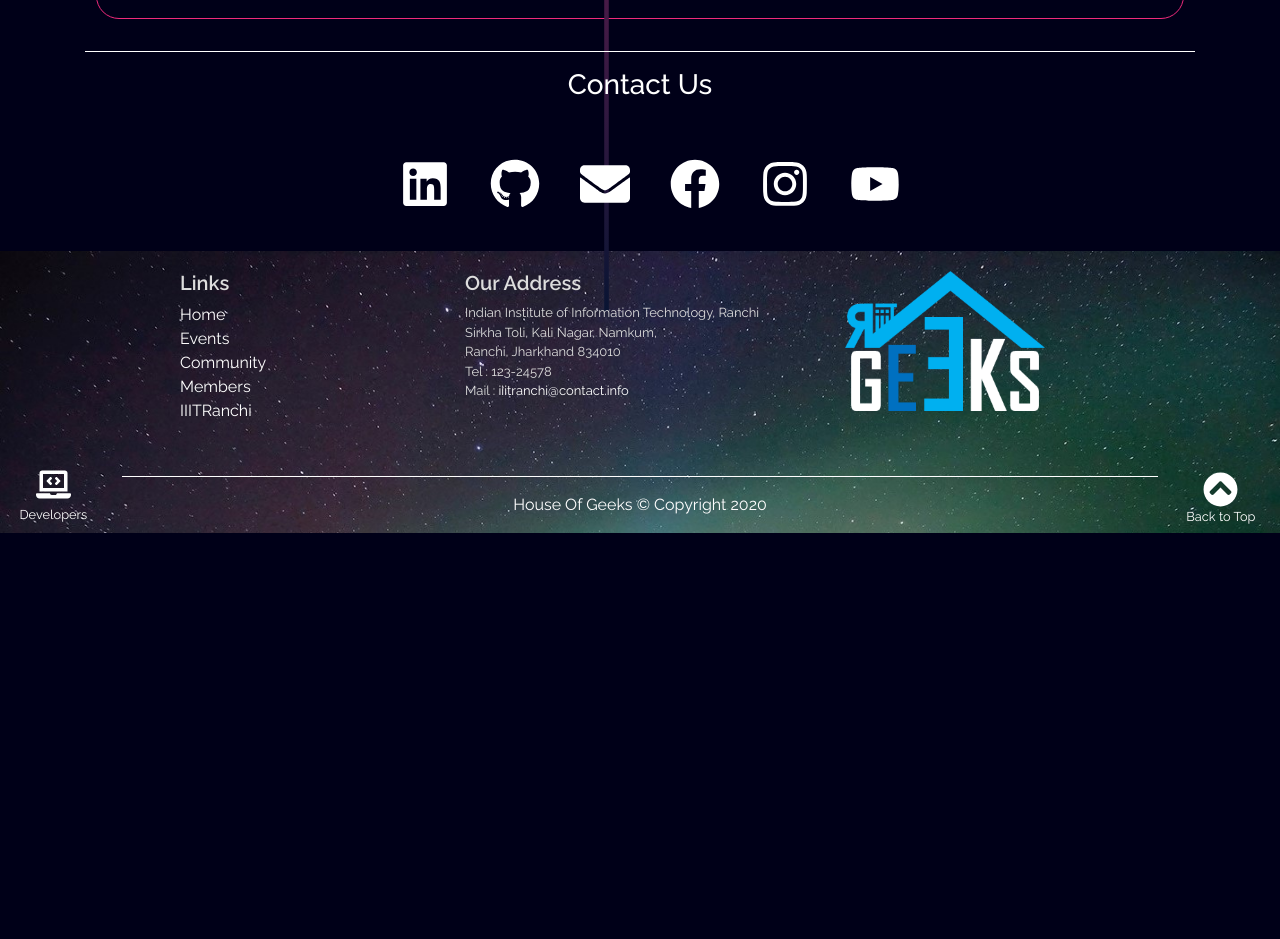
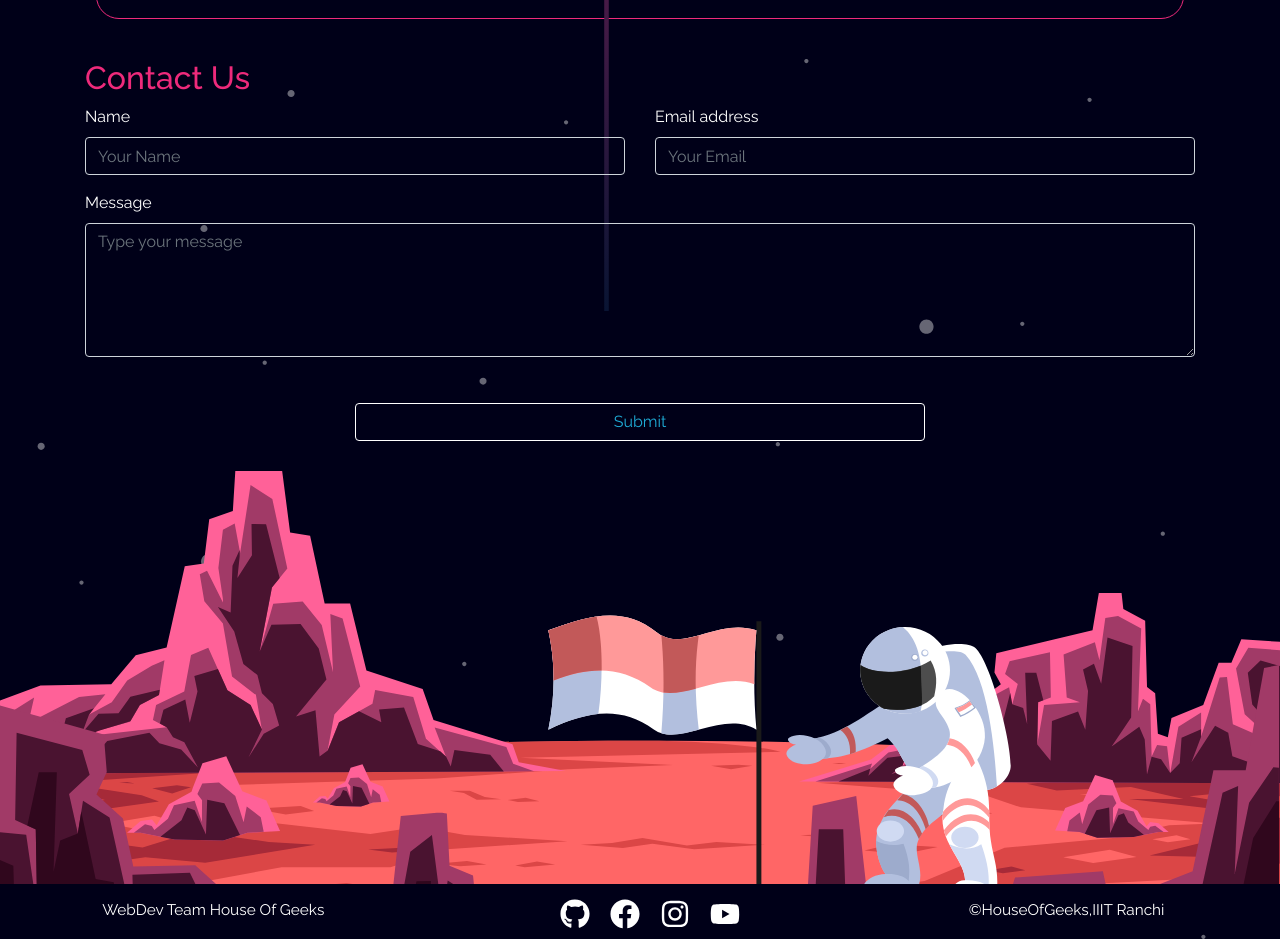
Before and after one commit to houseofgeeks/hg, a React (Create React App) app in the folder client/: page / in a window 1280 px wide. Shown: the part 2660-3599 px from the top of the page. Before the commit the page ends 3411 px from the top, so only its background shows below. Built offline with nearby package versions, Linux system fonts and the light colour scheme.

Commit message:
footer recreation (#79)
* footer recreation

* minor updates

```diff
--- a/client/src/components/Footer/Footer.css
+++ b/client/src/components/Footer/Footer.css
@@ -1,67 +1,53 @@
-address{
-    font-size:small;
-     margin:0px;
-     color: #ddd;
+.footer-component {
+  position: relative;
+  margin-top: 40px;
 }
 
-#dev,#up {
-    position: absolute;bottom: 0px; left: 0px;
+.footer-component .footer-surface-img {
+  width: 100%;
+}
+.icons {
+  height: 30px;
+  width: 30px;
+  margin-left: 20px;
+  margin-bottom: 10px;
+  transition: ease 0.5s;
 }
 
-.footer{
-    background: url("./img/footer-back.jpg");
-    background-size: cover;
-    background-repeat: no-repeat;
-    margin:0px auto;
-    padding: 20px 0px 20px 0px;
-    color:#ddd;
+.icons:hover {
+  color: #1eabd6;
+  transform: translate(0, -1px);
 }
-#footer-hr {
-    display: block;
-    width:100%;
-    overflow: hidden;
-    border-width: 1px;
+.last {
+  padding-top: 15px;
 }
-
-.footer-a{
-color:#fff;
+.last p {
+  font-size: 1.2vw;
 }
-
-/* SVG icons styling */
-.icons{
-    height:70px;
-    width: 70px;
-    padding:10px;
-    margin-left:20px;
-    transition: ease 0.5s;
+.star-background {
+  background-image: url("./img/star.svg");
+  background-attachment: fixed;
+  background-size: cover;
+  background-position: center;
+  background-repeat: no-repeat;
+  height: auto;
 }
-
-.icon-small {
-    height:35px;
-    width: 35px;
-    transition: ease 0.5s;
+@media (max-width: 767px) {
+  .footer-surface-img {
+    margin-top: 50px;
+  }
+  .last {
+    position: absolute;
+    background-color: rgba(0, 0, 0, 0.5);
+    bottom: 0px;
+    width: 100%;
+  }
+  .last p {
+    font-size: 2vw;
+  }
 }
-
-.icons:hover,.icon-small:hover {
-    color: #1eabd6;
-    transform: translate(0, -1px);
+@media (max-width: 576px) {
+  .last p {
+    font-size: 4vw;
+  }
 }
-
-/* House of Geeks logo */
-.logo {
-    height:140px;
-    width:200px;
-}
-
-.links hr {
-    width:60%;
-}
-
-
-@media (max-width:767px){
-    .links{
-        padding-left:30px;
-        padding-right: 30px;
-        text-align: center;
-    }
-}
--- a/client/src/components/Footer/Footer.js
+++ b/client/src/components/Footer/Footer.js
@@ -1,84 +1,71 @@
-import React from 'react';
-import 'bootstrap/dist/css/bootstrap.min.css';
-import './Footer.css';
-import Hog from './img/hog.png';
-import { Link } from 'react-router-dom';
-import { ReactComponent as Linkedin } from './img/linkedin-brands.svg';
-import { ReactComponent as Github } from './img/github-brands.svg';
-import { ReactComponent as Mail } from './img/envelope-solid.svg';
-import { ReactComponent as Insta } from './img/instagram-brands.svg';
-import { ReactComponent as Facebook } from './img/facebook-brands.svg';
-import { ReactComponent as Youtube } from './img/youtube-brands.svg';
-import { ReactComponent as Developer } from './img/dev.svg';
-import { ReactComponent as Up } from './img/up.svg';
-
+import React from "react";
+import "bootstrap/dist/css/bootstrap.min.css";
+import "./Footer.css";
+import { ReactComponent as Github } from "./img/github-brands.svg";
+import { ReactComponent as Insta } from "./img/instagram-brands.svg";
+import { ReactComponent as Facebook } from "./img/facebook-brands.svg";
+import { ReactComponent as Youtube } from "./img/youtube-brands.svg";
+import footerSurface from "./img/footer-surface.svg";
+import Contact from "./contactUs";
 
 function Footer() {
   return (
-    <div className="footer-component">
-      {/* Contact Us Section Starts Here */}
-      <div className="container">
-         <div className="row">
-           <div className="col-12 text-center text-white my-3">
-             <hr></hr>
-             <h3> Contact Us</h3>
-             <div className="mt-5 mb-3">
-                  <a className="text-white" target="_blank" rel="noopener noreferrer" href="https://"><Linkedin className="icons"/></a>
-                  <a className="text-white" target="_blank" rel="noopener noreferrer" href="https://github.com/houseofgeeks"><Github className="icons"></Github></a>
-                  <a className="text-white" target="_blank" rel="noopener noreferrer" href="mailto:iiitranchi@contact.info"><Mail className="icons"></Mail></a>
-                  <a className="text-white" target="_blank" rel="noopener noreferrer" href="https://www.facebook.com/hG.iiitranchi"><Facebook className="icons"></Facebook></a>
-                  <a className="text-white" target="_blank" rel="noopener noreferrer" href="https://www.instagram.com/hg.iiitranchi/"><Insta className="icons"></Insta></a>
-                  <a className="text-white" target="_blank" rel="noopener noreferrer" href="https://www.youtube.com/channel/UCvbh6phGLwpOnoM8g_GwlmQ"><Youtube className="icons"></Youtube></a>
-             </div>
-           </div>
-         </div>
+    <div className="footer-component star-background">
+      <div className="container-fluid">
+        <Contact />
       </div>
-      {/* Contact Us Section Ends here */}
-
-    {/* Footer starts here */}
-    <footer className="footer pb-0">
-        <div className="container">
-            <div className="row justify-content-center">
-                <div className="col-12 col-md-3 offset-md-1 links">
-                        <h5 className="font-weight-bold">Links</h5>
-                        <Link className="text-white" to="/">Home</Link><br></br>
-                        <Link className="text-white" to="/event">Events</Link><br></br>
-                        <Link className="text-white" to="/community">Community</Link><br></br>
-                        <Link className="text-white" to="/members">Members</Link><br></br>
-                        <a className="text-white"  target="_blank"  rel="noopener noreferrer" href="http://iiitranchi.ac.in/">IIITRanchi</a>
-                </div>
-                <div className="col-12 col-md-4 links">
-                    <hr className="d-md-none"></hr>
-                    <h5 className="font-weight-bold">Our Address</h5>
-                    <address>
-                        <ul className="list-unstyled">
-                            <li className="institute-address">Indian Institute of Information Technology,&nbsp;Ranchi</li>
-                            <li className="institute-address">Sirkha Toli, Kali Nagar, Namkum, </li>
-                            <li className="institute-address">Ranchi, Jharkhand 834010</li>
-                            <li className="institute-address">Tel : 123-24578</li>
-                            <li className="institute-address">Mail : <a className="footer-a" rel="noopener noreferrer" href="mailto:iiitranchi@contact.info">iiitranchi@contact.info</a></li>
-                        </ul><br></br>
-		                </address>
-                </div>
-                {/* HG logo will be rendered only on screen-width greater than 768px */}
-                <div className="col-12 col-md-4 d-none d-md-block"><img src={Hog} className="logo" alt="HG logo"></img></div>
-            </div>
+      <div className="footer-surface">
+        <img
+          className="img-fluid footer-surface-img"
+          src={footerSurface}
+          alt="footer-surface"
+        />
+      </div>
+      <div className="container-fluid last">
+        <div className="row">
+          <div className="col-12 col-md-4 text-center text-white">
+            <p>WebDev Team House Of Geeks</p>
+          </div>
+          <div className="col-12 col-md-4 text-center text-white">
+            <a
+              className="text-white"
+              target="_blank"
+              rel="noopener noreferrer"
+              href="https://github.com/houseofgeeks"
+            >
+              <Github className="icons"></Github>
+            </a>
+            <a
+              className="text-white"
+              target="_blank"
+              rel="noopener noreferrer"
+              href="https://www.facebook.com/hG.iiitranchi"
+            >
+              <Facebook className="icons"></Facebook>
+            </a>
+            <a
+              className="text-white"
+              target="_blank"
+              rel="noopener noreferrer"
+              href="https://www.instagram.com/hg.iiitranchi/"
+            >
+              <Insta className="icons"></Insta>
+            </a>
+            <a
+              className="text-white"
+              target="_blank"
+              rel="noopener noreferrer"
+              href="https://www.youtube.com/channel/UCvbh6phGLwpOnoM8g_GwlmQ"
+            >
+              <Youtube className="icons"></Youtube>
+            </a>
+          </div>
+          <div className="col-12 col-md-4 text-center text-white">
+            <p>©HouseOfGeeks,IIIT Ranchi</p>
+          </div>
         </div>
-
-        <div className="container-fluid">
-            <div className="row justify-content-center mt-2 mb-0 pt-3">
-                <div  className="col-2 col-sm-1 "><button id="dev" className=" btn text-white " data-toggle="modal" data-target="#exampleModal"><Developer className="icon-small"></Developer><small>Developers</small></button></div>
-                <div className="col-6 col-sm-10 text-center">
-                   <hr id="footer-hr"></hr>
-                   <p className="text-white ">House Of Geeks © Copyright 2020 </p>
-                </div>
-                <div className="col-2 col-sm-1"><a id="up" className=" btn text-white " rel="noopener noreferrer" href="#top" onClick={window.scrollTo({top:0,behavior:'smooth'})}><Up className="icon-small"></Up><br></br><small className="d-block d-sm-none">Top</small><small className="d-none d-sm-block">Back to Top</small></a></div>
-            </div>
-        </div>
-
-   </footer>
-   {/* Footer Ends here */}
-  </div>
+      </div>
+    </div>
   );
 }
 
--- /dev/null
+++ b/client/src/components/Footer/contactUs.css
@@ -0,0 +1,19 @@
+.contactUs-section > h2 {
+  color: #ee2a7b;
+}
+.input-box {
+  background-color: transparent;
+  color: rgba(252, 253, 255, 0.6);
+}
+.submit {
+  width: 50%;
+  margin: 30px auto;
+  color: #1eabd6;
+  border: 0.7px solid white;
+  z-index: 1;
+}
+.submit:hover {
+  background-color: black;
+  color: #1eabd6;
+  border: 0.7px solid #1eabd6;
+}
--- /dev/null
+++ b/client/src/components/Footer/contactUs.js
@@ -0,0 +1,49 @@
+import React from "react";
+import "bootstrap/dist/css/bootstrap.min.css";
+import "./contactUs.css";
+
+function contactUs() {
+  return (
+    <div className="contactUs-section container">
+      <h2>Contact Us</h2>
+      <div className="row text-white">
+        {/* <form
+          id="contact-form"
+          onSubmit={this.handleSubmit.bind(this)}
+          method="POST"
+        > */}
+        <div className="form-group col-12 col-md-6">
+          <label htmlFor="name">Name</label>
+          <input
+            type="text"
+            className="form-control input-box"
+            placeholder="Your Name"
+          />
+        </div>
+        <div className="form-group col-12 col-md-6">
+          <label htmlFor="exampleInputEmail1">Email address</label>
+          <input
+            type="email"
+            className="form-control input-box"
+            aria-describedby="emailHelp"
+            placeholder="Your Email"
+          />
+        </div>
+        <div className="form-group col-12">
+          <label htmlFor="message">Message</label>
+          <textarea
+            className="form-control input-box"
+            rows="5"
+            placeholder="Type your message"
+          ></textarea>
+        </div>
+        <button tybuttone="submit" className="submit btn ">
+          Submit
+        </button>
+        {/* </form> */}
+      </div>
+    </div>
+  );
+}
+
+export default contactUs;
--- a/client/src/components/Navbar/Navbar.css
+++ b/client/src/components/Navbar/Navbar.css
@@ -71,3 +71,14 @@
     font-size: 18px;
   }
 }
+@media screen and (max-width: 450px) {
+  .blackWave {
+    width: 8.2vh;
+    height: 50vh;
+  }
+  .hamburger {
+    position: fixed;
+    top: 4.5%;
+    right: -1%;
+  }
+}
```
Also changed, not shown: client/src/components/Footer/img/footer-surface.svg (added), client/src/components/Footer/img/star.svg (added).
